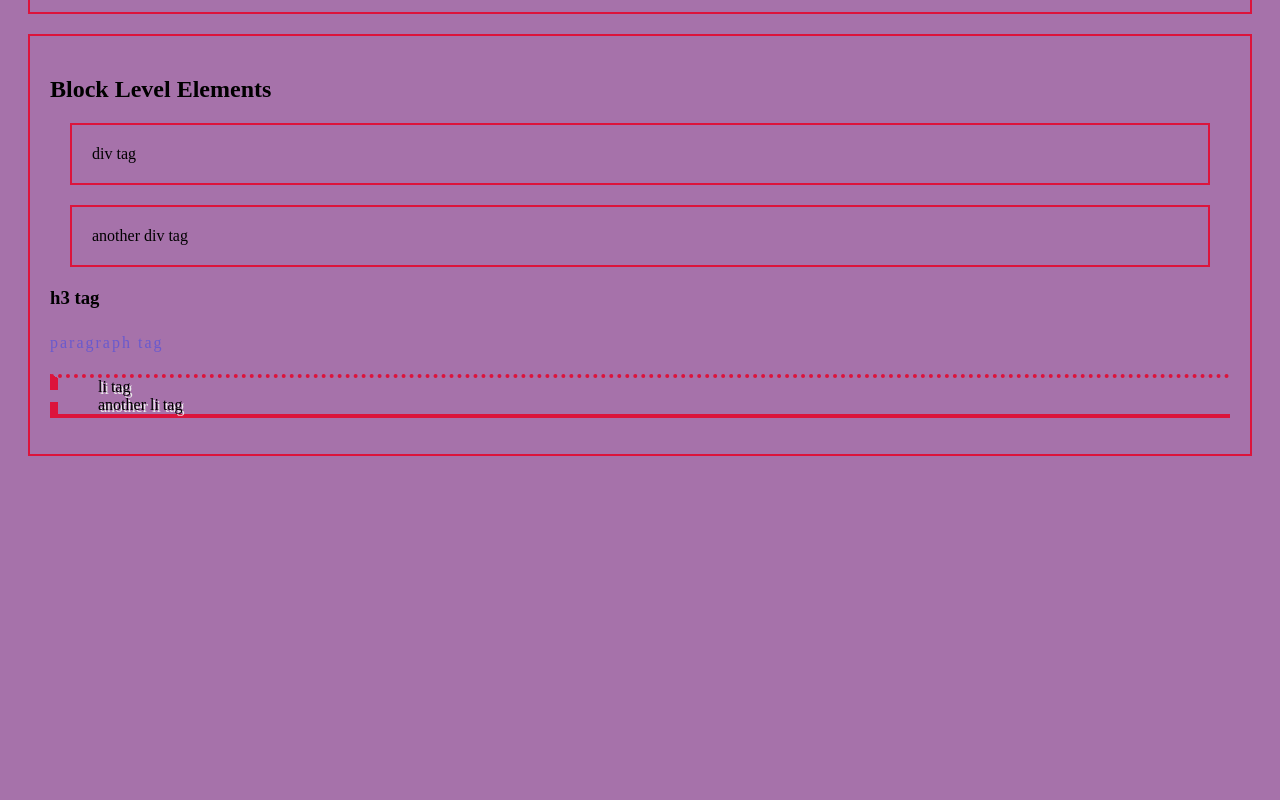
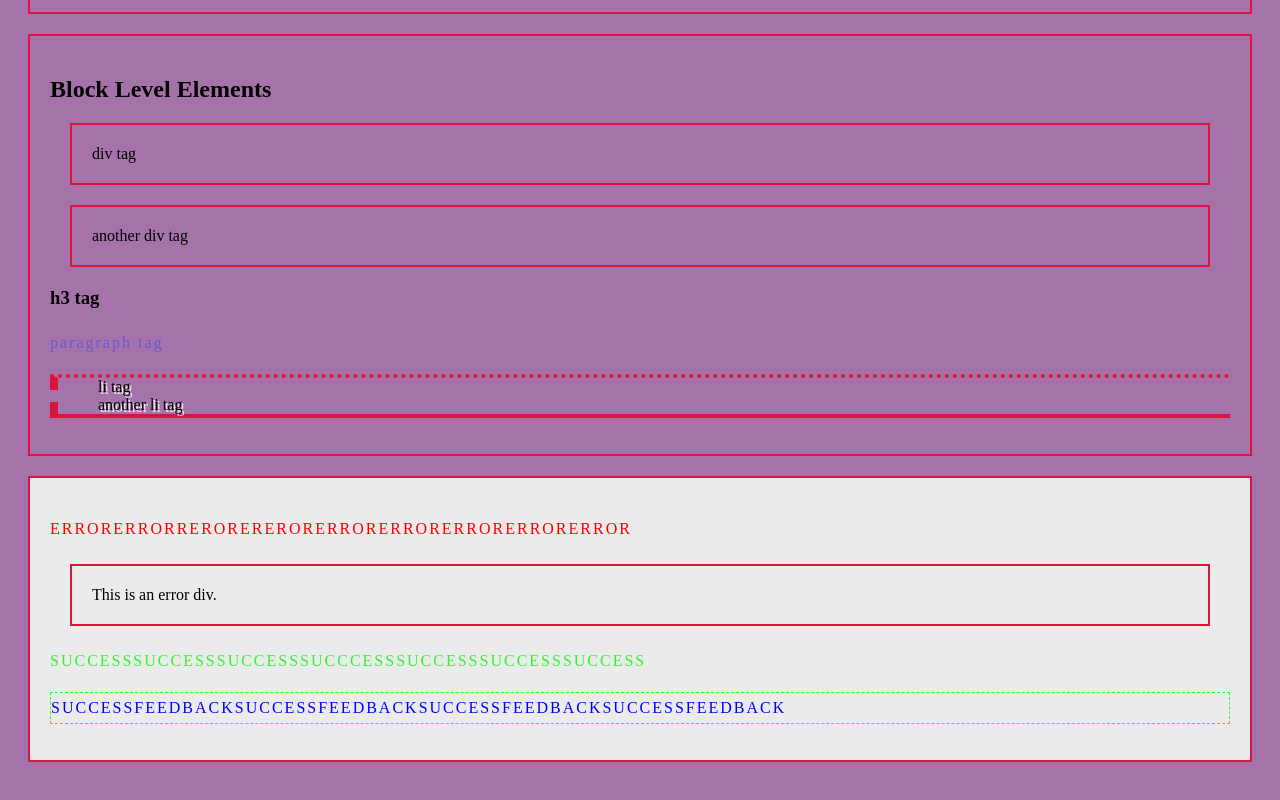
Before and after one commit to DanierLiu/personal-website, a plain HTML site: page index.html in a window 1280 px wide. Shown: the part 3297-4097 px from the top of the page. Drawn offline with Linux system fonts and the light colour scheme.

Commit message:
learned css classes and shtuff

```diff
--- a/index.html
+++ b/index.html
@@ -150,6 +150,18 @@
             </ul>
         </div>
 
+        <div id="content">
+            <p class="error">ERRORERRORRERORERERORERRORERRORERRORERRORERROR</p>
+
+            <div class="error">
+                This is an error div.
+            </div>
+
+            <p class="success">SUCCESSSUCCESSSUCCESSSUCCCESSSUCCESSSUCCESSSUCCESS</p>
+
+            <p class="success feedback">SUCCESSFEEDBACKSUCCESSFEEDBACKSUCCESSFEEDBACKSUCCESSFEEDBACK</p>
+        </div>
+
         <br/><br/><br/><br/><br/><br/><br/><br/><br/><br/><br/><br/><br/><br/><br/><br/><br/>
     </body>
 </html>
--- a/styles.css
+++ b/styles.css
@@ -48,3 +48,21 @@ div {
     margin: 20px;
     padding: 20px;
 }
+
+p.error {
+    color: red;
+}
+
+p.success {
+    color: #2af82a;
+}
+
+p.success.feedback {
+    border: 1px dashed #2af82a;
+    color: blue;
+}
+
+#content {
+    background-color: #ebebeb;
+    padding: 20px;
+}
```
